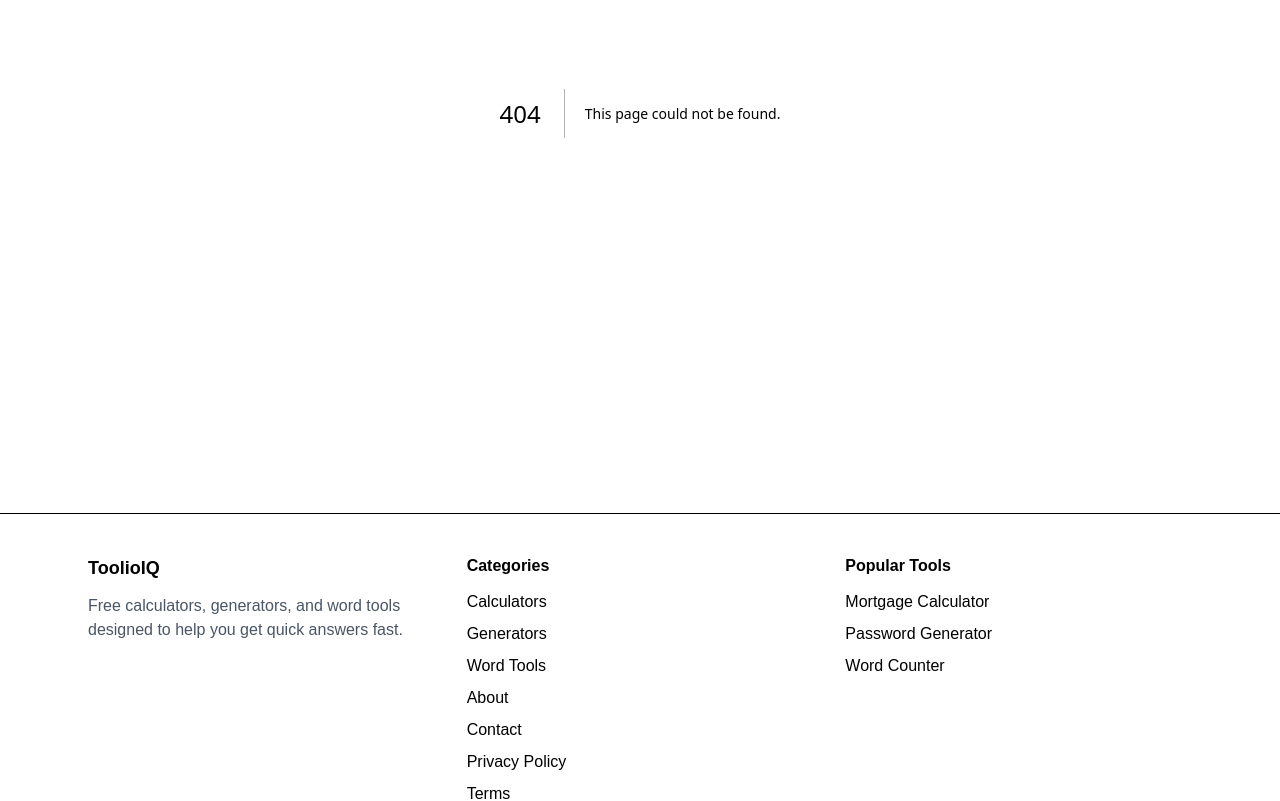
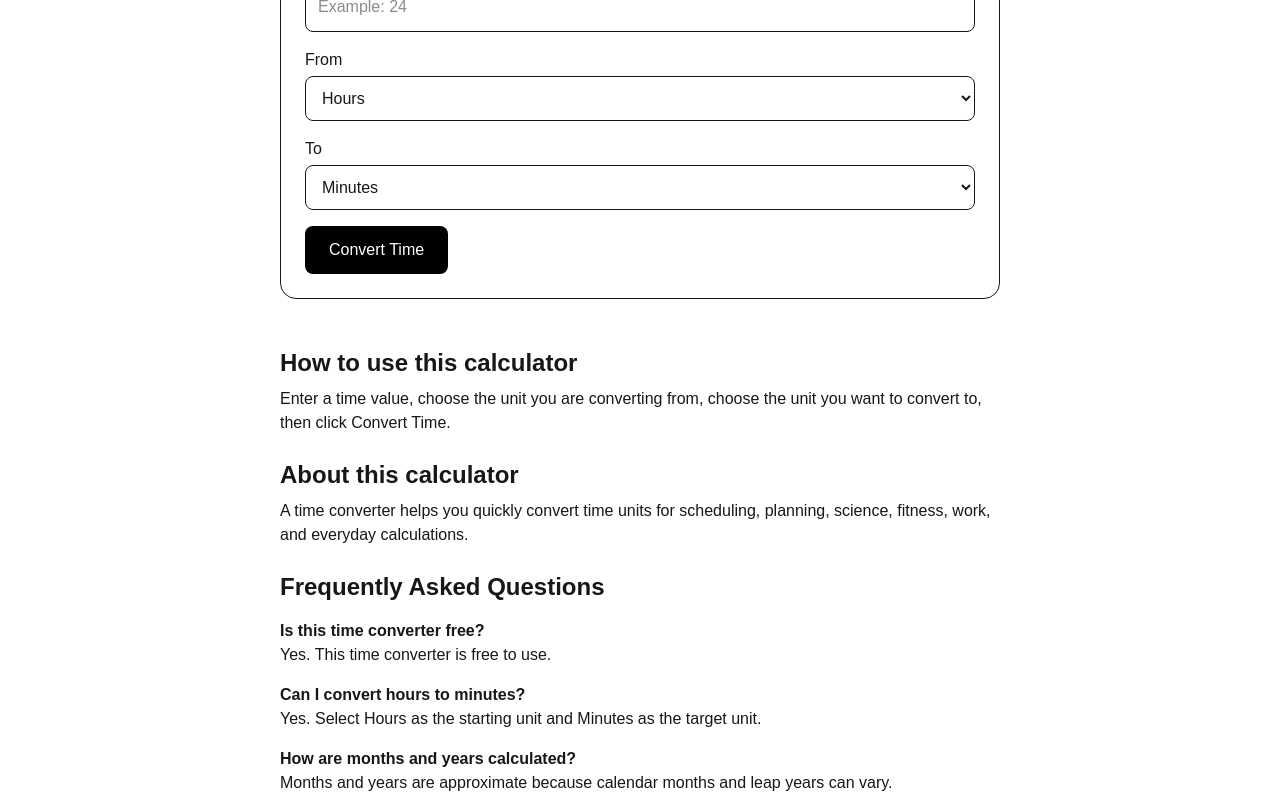
Before and after one commit to toolioiq/toolioiq, a Next.js app: page /converters/time-converter in a window 1280 px wide. Before the commit this address had no page. Shown: the part 360-1161 px from the top of the page. Built offline with nearby package versions, Linux system fonts and the light colour scheme.

Commit message:
Add time converter

```diff
--- /dev/null
+++ b/app/converters/time-converter/page.tsx
@@ -0,0 +1,74 @@
+import type { Metadata } from "next";
+import TimeConverter from "@/components/TimeConverter";
+import CalculatorPageLayout from "@/components/CalculatorPageLayout";
+
+export const metadata: Metadata = {
+  title: "Time Converter | ToolioIQ",
+  description:
+    "Convert milliseconds, seconds, minutes, hours, days, weeks, months, and years with ToolioIQ's free time converter.",
+};
+
+export default function TimeConverterPage() {
+  return (
+    <CalculatorPageLayout
+      title="Time Converter"
+      description="Use this free time converter to convert between milliseconds, seconds, minutes, hours, days, weeks, months, and years."
+      howToUse={
+        <p>
+          Enter a time value, choose the unit you are converting from, choose the
+          unit you want to convert to, then click Convert Time.
+        </p>
+      }
+      explanation={
+        <p>
+          A time converter helps you quickly convert time units for scheduling,
+          planning, science, fitness, work, and everyday calculations.
+        </p>
+      }
+      faqs={
+        <>
+          <h3 className="font-semibold mt-4">Is this time converter free?</h3>
+          <p>Yes. This time converter is free to use.</p>
+
+          <h3 className="font-semibold mt-4">
+            Can I convert hours to minutes?
+          </h3>
+          <p>
+            Yes. Select Hours as the starting unit and Minutes as the target
+            unit.
+          </p>
+
+          <h3 className="font-semibold mt-4">
+            How are months and years calculated?
+          </h3>
+          <p>
+            Months and years are approximate because calendar months and leap
+            years can vary.
+          </p>
+        </>
+      }
+      relatedTools={[
+        {
+          title: "Unit Converter",
+          href: "/converters/unit-converter",
+          description:
+            "Convert length, weight, and temperature units in one place.",
+        },
+        {
+          title: "Speed Converter",
+          href: "/converters/speed-converter",
+          description:
+            "Convert miles per hour, kilometers per hour, meters per second, feet per second, and knots.",
+        },
+        {
+          title: "Volume Converter",
+          href: "/converters/volume-converter",
+          description:
+            "Convert liters, milliliters, gallons, cups, pints, quarts, and more.",
+        },
+      ]}
+    >
+      <TimeConverter />
+    </CalculatorPageLayout>
+  );
+}
--- /dev/null
+++ b/components/TimeConverter.tsx
@@ -0,0 +1,131 @@
+"use client";
+
+import { useState } from "react";
+
+const timeUnits = {
+  milliseconds: {
+    label: "Milliseconds",
+    seconds: 0.001,
+  },
+  seconds: {
+    label: "Seconds",
+    seconds: 1,
+  },
+  minutes: {
+    label: "Minutes",
+    seconds: 60,
+  },
+  hours: {
+    label: "Hours",
+    seconds: 3600,
+  },
+  days: {
+    label: "Days",
+    seconds: 86400,
+  },
+  weeks: {
+    label: "Weeks",
+    seconds: 604800,
+  },
+  months: {
+    label: "Months",
+    seconds: 2629800,
+  },
+  years: {
+    label: "Years",
+    seconds: 31557600,
+  },
+};
+
+type TimeUnit = keyof typeof timeUnits;
+
+export default function TimeConverter() {
+  const [value, setValue] = useState("");
+  const [fromUnit, setFromUnit] = useState<TimeUnit>("hours");
+  const [toUnit, setToUnit] = useState<TimeUnit>("minutes");
+  const [result, setResult] = useState<number | null>(null);
+  const [error, setError] = useState("");
+
+  const convertTime = () => {
+    setError("");
+    setResult(null);
+
+    const inputValue = Number(value);
+
+    if (value === "" || isNaN(inputValue)) {
+      setError("Please enter a valid time value.");
+      return;
+    }
+
+    const seconds = inputValue * timeUnits[fromUnit].seconds;
+    const converted = seconds / timeUnits[toUnit].seconds;
+
+    setResult(Number(converted.toFixed(6)));
+  };
+
+  return (
+    <div className="border rounded-2xl p-6 space-y-4">
+      <div>
+        <label className="block font-medium mb-1">Time</label>
+        <input
+          type="number"
+          value={value}
+          onChange={(e) => setValue(e.target.value)}
+          className="border rounded-lg p-3 w-full"
+          placeholder="Example: 24"
+        />
+      </div>
+
+      <div>
+        <label className="block font-medium mb-1">From</label>
+        <select
+          value={fromUnit}
+          onChange={(e) => setFromUnit(e.target.value as TimeUnit)}
+          className="border rounded-lg p-3 w-full"
+        >
+          {Object.entries(timeUnits).map(([key, unit]) => (
+            <option key={key} value={key}>
+              {unit.label}
+            </option>
+          ))}
+        </select>
+      </div>
+
+      <div>
+        <label className="block font-medium mb-1">To</label>
+        <select
+          value={toUnit}
+          onChange={(e) => setToUnit(e.target.value as TimeUnit)}
+          className="border rounded-lg p-3 w-full"
+        >
+          {Object.entries(timeUnits).map(([key, unit]) => (
+            <option key={key} value={key}>
+              {unit.label}
+            </option>
+          ))}
+        </select>
+      </div>
+
+      <button
+        onClick={convertTime}
+        className="bg-black text-white px-6 py-3 rounded-lg"
+      >
+        Convert Time
+      </button>
+
+      {error && <p className="text-red-600 font-medium">{error}</p>}
+
+      {result !== null && (
+        <div className="bg-gray-50 border rounded-xl p-6">
+          <h2 className="text-2xl font-bold mb-2">Conversion Result</h2>
+          <p className="text-xl">
+            {value} {timeUnits[fromUnit].label} ={" "}
+            <strong>
+              {result.toLocaleString()} {timeUnits[toUnit].label}
+            </strong>
+          </p>
+        </div>
+      )}
+    </div>
+  );
+}
--- a/data/tools.ts
+++ b/data/tools.ts
@@ -136,4 +136,11 @@ export const tools = [
   description:
     "Convert miles per hour, kilometers per hour, meters per second, feet per second, and knots.",
   },
+  {
+  title: "Time Converter",
+  href: "/converters/time-converter",
+  category: "Converters",
+  description:
+    "Convert milliseconds, seconds, minutes, hours, days, weeks, months, and years.",
+  },
 ];
```
